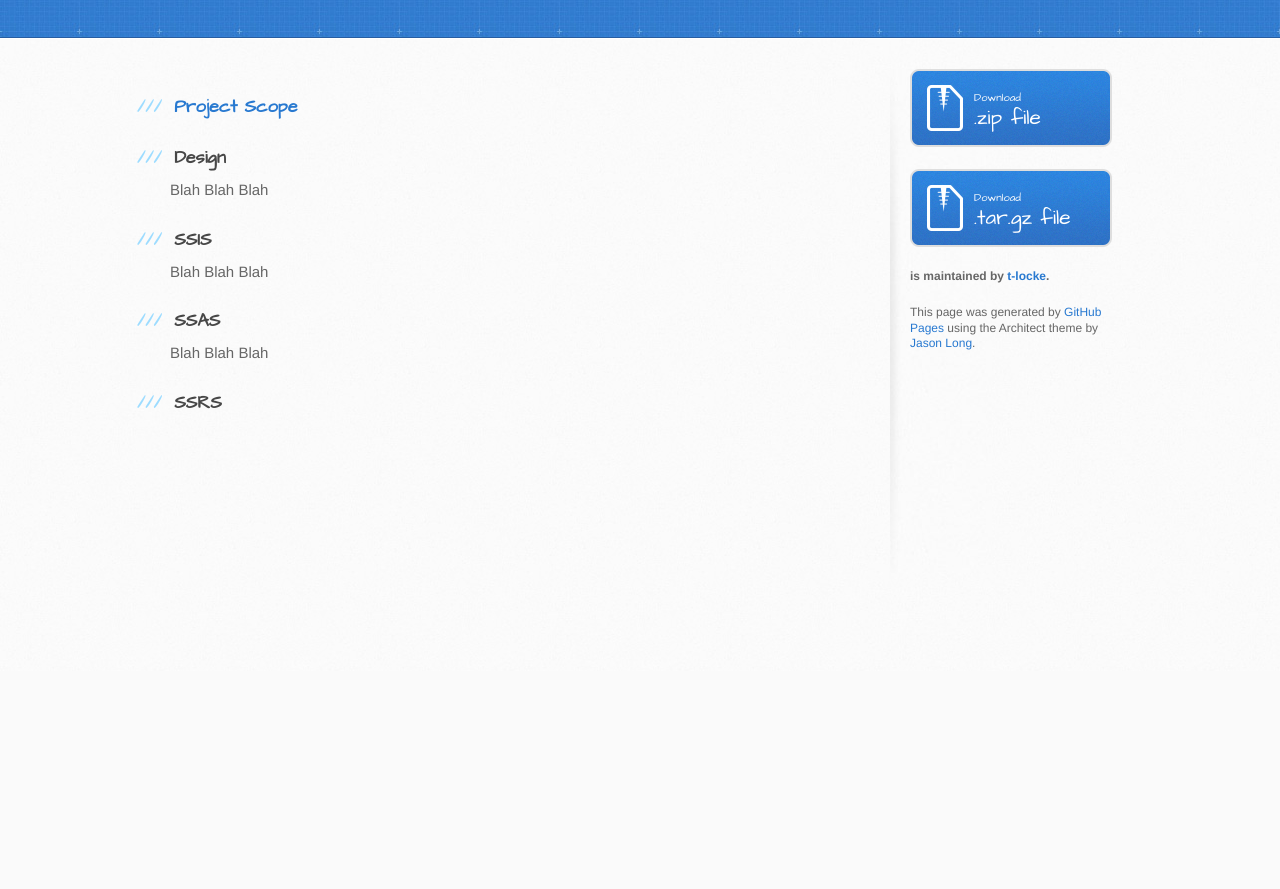
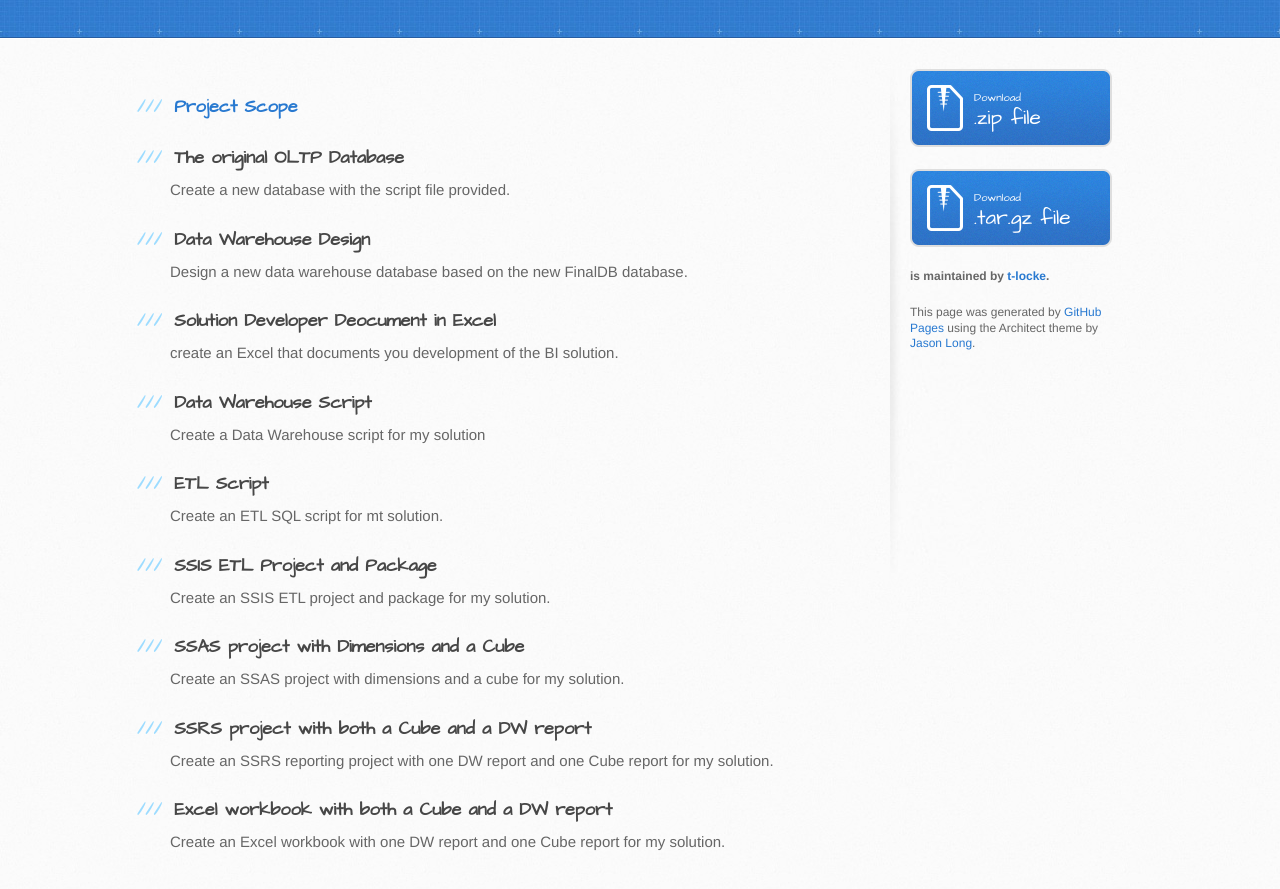
Before and after one commit to t-locke/datawarehouse, a plain HTML site: page index.html in a window 1280 px wide. Shown: the part 129-1018 px from the top of the page. Before the commit the page ends 800 px from the top, so only its background shows below. Drawn offline with Linux system fonts and the light colour scheme.

Commit message:
Create gh-pages branch via GitHub

```diff
--- a/index.html
+++ b/index.html
@@ -33,22 +33,49 @@
 </h3>
 
 <h3>
-<a id="design" class="anchor" href="#design" aria-hidden="true"><span class="octicon octicon-link"></span></a>Design</h3>
+<a id="the-original-oltp-database" class="anchor" href="#the-original-oltp-database" aria-hidden="true"><span class="octicon octicon-link"></span></a>The original OLTP Database</h3>
 
-<p>Blah Blah Blah</p>
+<p>Create a new database with the script file provided.</p>
 
 <h3>
-<a id="ssis" class="anchor" href="#ssis" aria-hidden="true"><span class="octicon octicon-link"></span></a>SSIS</h3>
+<a id="data-warehouse-design" class="anchor" href="#data-warehouse-design" aria-hidden="true"><span class="octicon octicon-link"></span></a>Data Warehouse Design</h3>
 
-<p>Blah Blah Blah</p>
+<p>Design a new data warehouse database based on the new FinalDB database.</p>
 
 <h3>
-<a id="ssas" class="anchor" href="#ssas" aria-hidden="true"><span class="octicon octicon-link"></span></a>SSAS</h3>
+<a id="solution-developer-deocument-in-excel" class="anchor" href="#solution-developer-deocument-in-excel" aria-hidden="true"><span class="octicon octicon-link"></span></a>Solution Developer Deocument in Excel</h3>
 
-<p>Blah Blah Blah</p>
+<p>create an Excel that documents you development of the BI solution. </p>
 
 <h3>
-<a id="ssrs" class="anchor" href="#ssrs" aria-hidden="true"><span class="octicon octicon-link"></span></a>SSRS</h3>
+<a id="data-warehouse-script" class="anchor" href="#data-warehouse-script" aria-hidden="true"><span class="octicon octicon-link"></span></a>Data Warehouse Script</h3>
+
+<p>Create a Data Warehouse script for my solution</p>
+
+<h3>
+<a id="etl-script" class="anchor" href="#etl-script" aria-hidden="true"><span class="octicon octicon-link"></span></a>ETL Script</h3>
+
+<p>Create an ETL SQL script for mt solution.</p>
+
+<h3>
+<a id="ssis-etl-project-and-package" class="anchor" href="#ssis-etl-project-and-package" aria-hidden="true"><span class="octicon octicon-link"></span></a>SSIS ETL Project and Package</h3>
+
+<p>Create an SSIS ETL project and package for my solution. </p>
+
+<h3>
+<a id="ssas-project-with-dimensions-and-a-cube" class="anchor" href="#ssas-project-with-dimensions-and-a-cube" aria-hidden="true"><span class="octicon octicon-link"></span></a>SSAS project with Dimensions and a Cube</h3>
+
+<p>Create an SSAS project with dimensions and a cube for my solution.</p>
+
+<h3>
+<a id="ssrs-project-with-both-a-cube-and-a-dw-report" class="anchor" href="#ssrs-project-with-both-a-cube-and-a-dw-report" aria-hidden="true"><span class="octicon octicon-link"></span></a>SSRS project with both a Cube and a DW report</h3>
+
+<p>Create an SSRS reporting project with one DW report and one Cube report for my solution.</p>
+
+<h3>
+<a id="excel-workbook-with-both-a-cube-and-a-dw-report" class="anchor" href="#excel-workbook-with-both-a-cube-and-a-dw-report" aria-hidden="true"><span class="octicon octicon-link"></span></a>Excel workbook with both a Cube and a DW report</h3>
+
+<p>Create an Excel workbook with one DW report and one Cube report for my solution. </p>
         </section>
 
         <aside id="sidebar">
--- a/params.json
+++ b/params.json
@@ -1 +1 @@
-{"name":"Datawarehouse","tagline":"","body":"### [Project Scope](https://github.com/t-locke/datawarehouse/blob/master/Project%20Scope)\r\n\r\n### Design\r\nBlah Blah Blah\r\n### SSIS\r\nBlah Blah Blah\r\n### SSAS\r\nBlah Blah Blah\r\n### SSRS","google":"datawarehouse, ETL, SQL, SSIS","note":"Don't delete this file! It's used internally to help with page regeneration."}
+{"name":"Datawarehouse","tagline":"","body":"### [Project Scope](https://github.com/t-locke/datawarehouse/blob/master/Project%20Scope)\r\n\r\n### The original OLTP Database\r\nCreate a new database with the script file provided.\r\n### Data Warehouse Design\r\nDesign a new data warehouse database based on the new FinalDB database.\r\n### Solution Developer Deocument in Excel\r\ncreate an Excel that documents you development of the BI solution. \r\n### Data Warehouse Script\r\nCreate a Data Warehouse script for my solution\r\n### ETL Script\r\nCreate an ETL SQL script for mt solution.\r\n### SSIS ETL Project and Package\r\nCreate an SSIS ETL project and package for my solution. \r\n### SSAS project with Dimensions and a Cube\r\nCreate an SSAS project with dimensions and a cube for my solution.\r\n### SSRS project with both a Cube and a DW report\r\nCreate an SSRS reporting project with one DW report and one Cube report for my solution.\r\n### Excel workbook with both a Cube and a DW report\r\nCreate an Excel workbook with one DW report and one Cube report for my solution. \r\n","google":"datawarehouse, ETL, SQL, SSIS","note":"Don't delete this file! It's used internally to help with page regeneration."}
```
